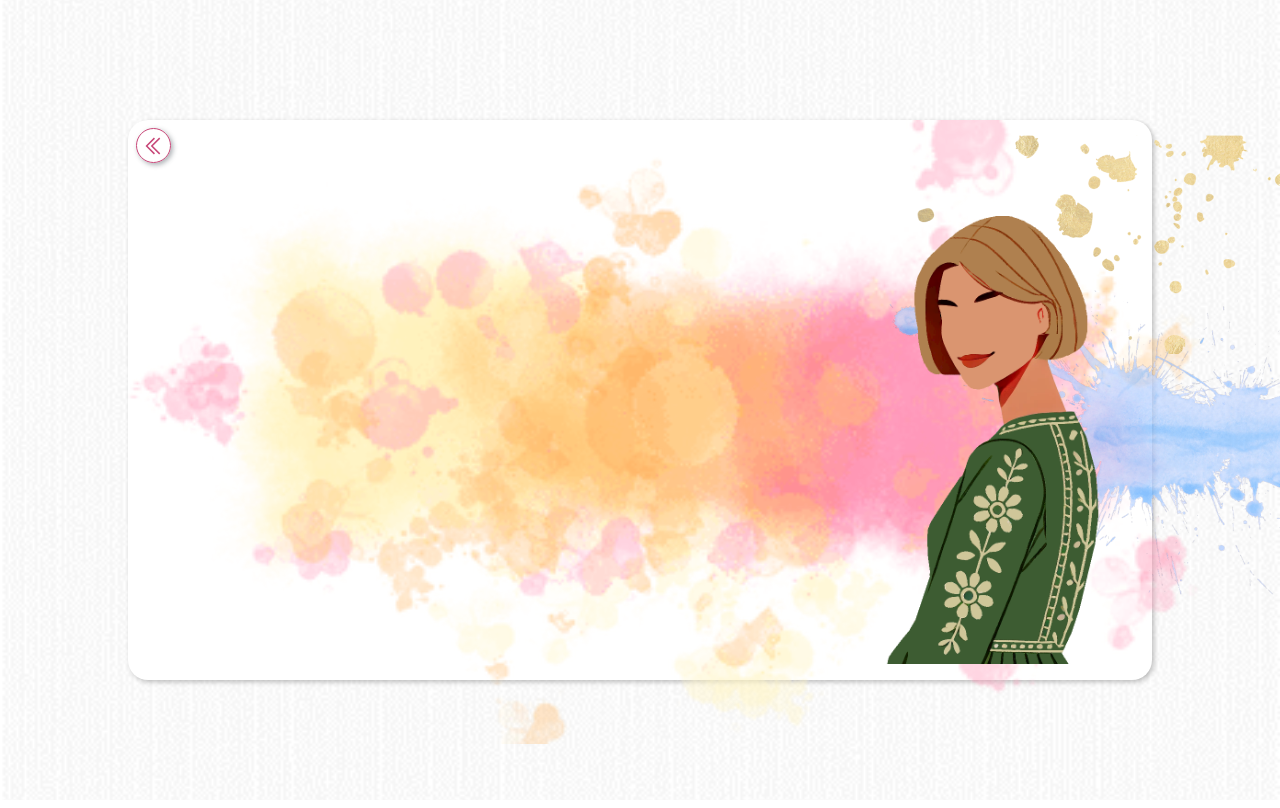
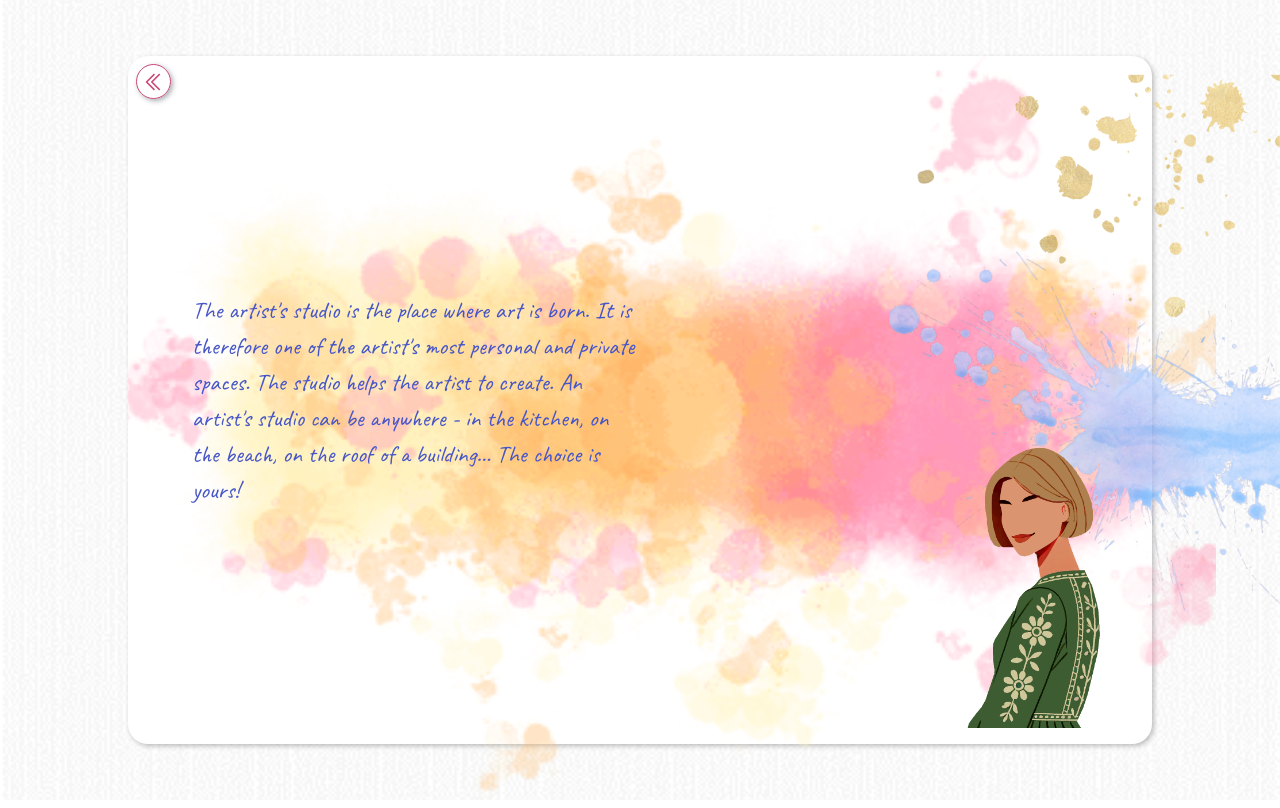
Before and after one commit to Valerii69/ArtGaleryVite, a React (Vite) app: page /ArtGaleryVite/about in a window 1280 px wide. Shown: the top 808 px of the page. Built offline with nearby package versions, Linux system fonts and the light colour scheme.

Commit message:
added aboutContainer text

```diff
--- a/src/App.css
+++ b/src/App.css
@@ -1,7 +1,7 @@
 #root {
-  --tablet: calc(100% / 2 - 2 * 15px);
+  /* --tablet: calc(100% / 2 - 2 * 15px);
   --desktop: calc(100% / 4 - 2 * 15px);
-  --mobil:calc(100% / 1 - 2 * 10px);
+  --mobil:calc(100% / 1 - 2 * 10px); */
 
   max-width: 1440px;
   margin: auto auto;
--- a/src/components/About.jsx
+++ b/src/components/About.jsx
@@ -11,12 +11,12 @@ import "../components/Flower/flower.css";
 import "../../src/components/ArtGallery/art-gallery.css";
 
 export default function About() {
-  const [imgSize, setImgSize] = useState(240); // Початковий розмір
+  const [imgSize, setImgSize] = useState(150); // Початковий розмір
 
   useEffect(() => {
     function getImgSize() {
       if (window.innerWidth < 480) return 140;
-      if (window.innerWidth < 768) return 150;
+      if (window.innerWidth < 1024) return 150;
       else return 240;
     }
 
@@ -45,23 +45,12 @@ export default function About() {
           </button>
         </Link>
 
-        {/* <button
-        className="restart-anim-cont"
-        onClick={() => {
-          setAnimationPlayed(false);
-          setDisplayRestart(!displayRestart);
-        }}
-      >
-        <img
+        <div className="aboutContainer-text">
+          <p >
+        {"The artist's studio is the place where art is born. It is therefore one of the artist's most personal and private spaces. The studio helps the artist to create. An artist's studio can be anywhere - in the kitchen, on the beach, on the roof of a building... The choice is yours!"}
+          </p>
+        </div>
 
-          src={Logo}
-          alt="Angel Icon"
-          width="24"
-          height="24"
-          className="bar-icon"
-        />
-        <i className="restart-anim-icon"></i>
-      </button> */}
         <div className="content-container">
           <img
             id="brushImg"
--- a/src/components/BrushContainer/brushContainer.css
+++ b/src/components/BrushContainer/brushContainer.css
@@ -40,7 +40,27 @@
   justify-content: center;
   /* align-items: center; */
   z-index: 20;
+  align-items: center
   /* position: relative; */
+}
+.aboutContainer-text {
+  height: 70vh;
+  width: 100%;
+  padding: 5vw;
+  display: flex;
+
+  /* flex-direction: row; */
+  /* flex-direction: column;
+   */
+   align-items: center;
+  justify-content: center;
+  /* align-items: center; */
+  z-index: 20;
+  /* position: relative; */
+  color: #4756c7;
+    /* font-family: "Playfair Display", serif; */
+    font-size: 1.5em;
+    font-weight: 500;
 }
 
 @media only screen and (max-width: 500px) {
@@ -54,7 +74,7 @@
   width: 100%;
   height: 100%;
   /* overflow: hidden; */
-  position: absolute;
+  /* position: absolute; */
   z-index: 10;
   display: inline-block;
 }
```
